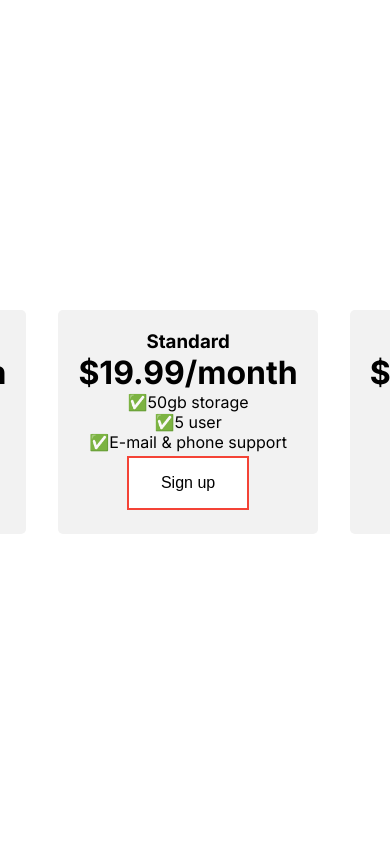
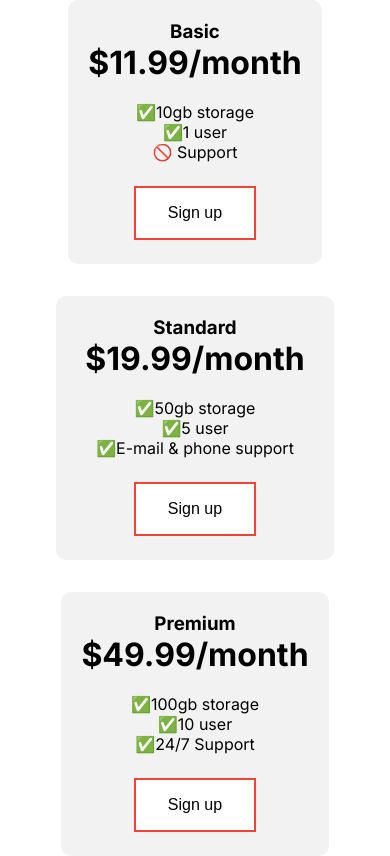
Before and after one commit to 0xyshv/grid-flexbox, a Next.js app: page /flexbox in a window 390 px wide. Built offline with nearby package versions, Linux system fonts and the light colour scheme.

Commit message:
added resposiveness media query

```diff
--- a/app/flexbox/flexbox.module.css
+++ b/app/flexbox/flexbox.module.css
@@ -12,7 +12,7 @@
       max-width: 400px;
       padding: 20px;
       background-color: #f2f2f2;
-      border-radius: 5px;
+      border-radius: 10px;
       text-align: center;
   }
   .button{
@@ -37,4 +37,12 @@
   }
   .listStyle{
     list-style: none;
+    margin: 20px;
   }
+
+  @media(max-width:1240px){
+ .pricingContainer{
+    flex-direction: column;
+    height: 100%;
+ }
+  }
```
Lines whose indentation alone changed are shown as unchanged.
